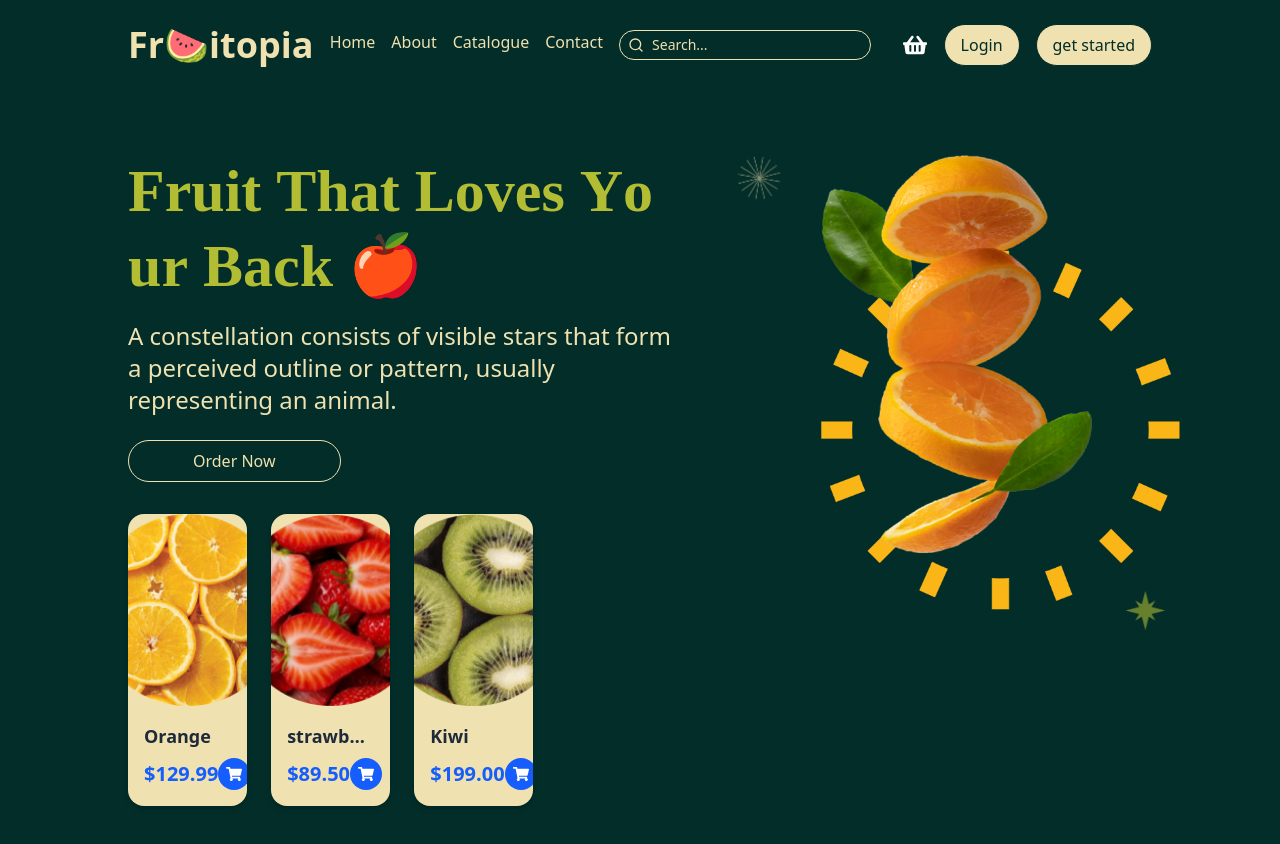
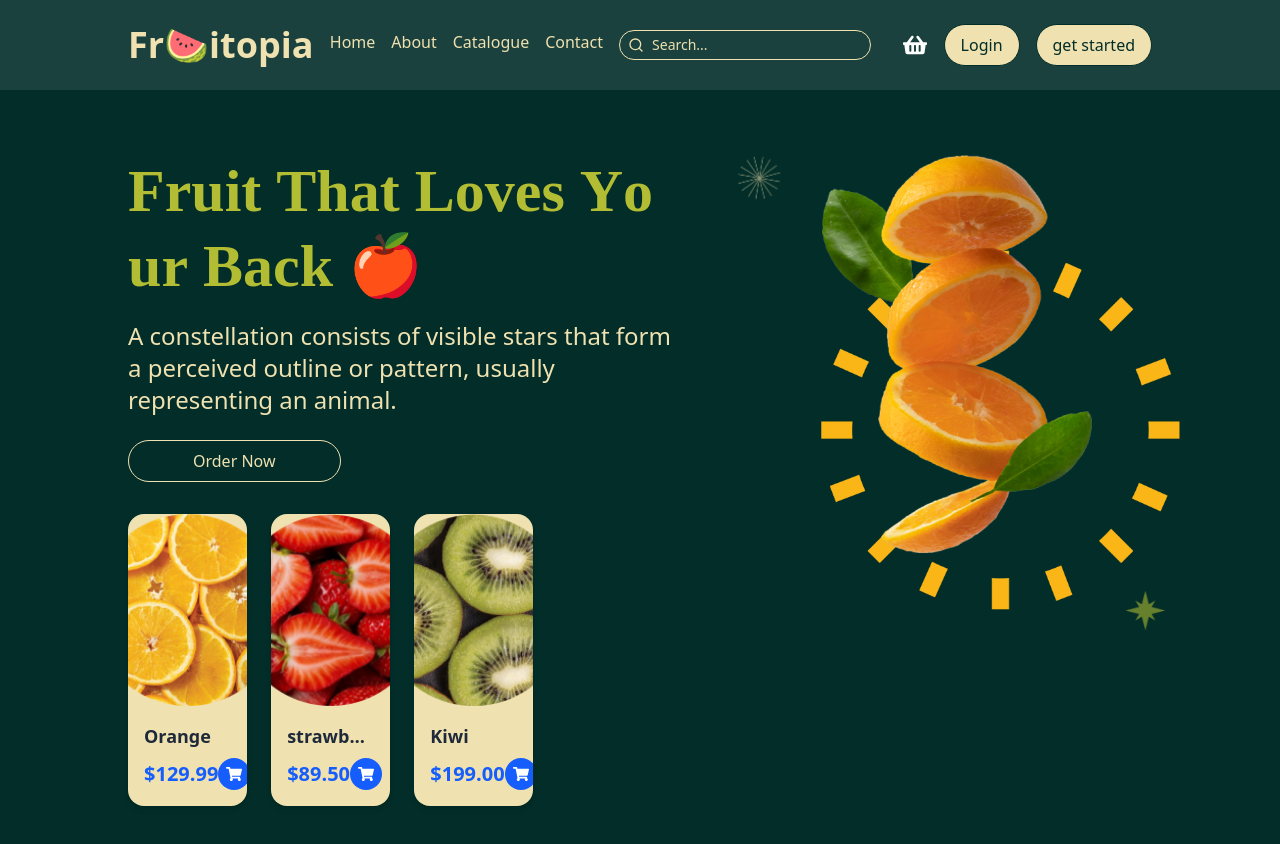
Before and after one commit to seifRashid/fruits-website, a React (Vite) app: page / in a window 1280 px wide. Shown: the top 844 px of the page. Built offline with nearby package versions, Linux system fonts and the light colour scheme; a web font is replaced by a local one.

Commit message:
implement backdrop-blur to the navigation bar

```diff
--- a/src/components/Navbar.jsx
+++ b/src/components/Navbar.jsx
@@ -9,7 +9,7 @@ const Navbar = () => {
   const [isOpen, setIsOpen] = useState(false);
   const {toggleCart} = useCart()
   return (
-    <nav className="flex justify-between sticky top-0 w-full z-50 bg-myGreen text-white py-6 px-16 sm:px-32 items-center">
+    <nav className="flex justify-between sticky top-0 w-full z-50 bg-myGreen/90 backdrop-blur-sm text-white py-6 px-16 sm:px-32 items-center">
       <div className="sm:text-4xl text-2xl font-bold text-myWhite">
         Fr🍉itopia
       </div>
```
